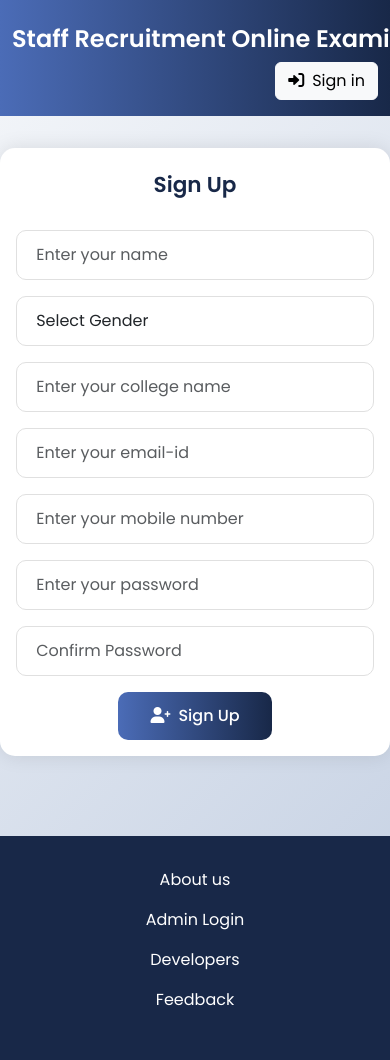
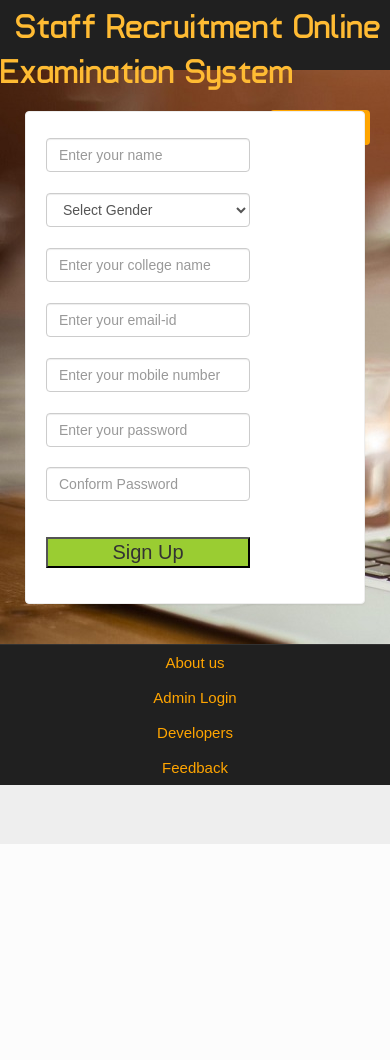
Before and after one commit to ShuaibuPassionateProgrammer/staff-recruitment-exam, a PHP site: page /index1.php in a window 390 px wide; the page is wider, and only the part inside the window is pictured. After the commit the page ends 844 px from the top of that part, so only its background shows below. Run offline with PHP 8.4, Linux system fonts and the light colour scheme.

Commit message:
Refactor index1.php to update HTML structure and improve styling. Changed doctype to XHTML, modified meta tags, and replaced Bootstrap and custom CSS links. Enhanced form validation logic and restructured the sign-in and sign-up sections for better user experience. Updated footer and modal components for consistency and improved accessibility.

```diff
--- a/index1.php
+++ b/index1.php
@@ -1,317 +1,247 @@
-<!DOCTYPE html>
-<html lang="en">
+<!DOCTYPE html PUBLIC "-//W3C//DTD XHTML 1.0 Transitional//EN" "http://www.w3.org/TR/xhtml1/DTD/xhtml1-transitional.dtd">
+<html xmlns="http://www.w3.org/1999/xhtml">
 <head>
-    <meta charset="UTF-8">
+<meta http-equiv="Content-Type" content="text/html; charset=iso-8859-1" />
 <meta name="viewport" content="width=device-width, initial-scale=1">
-    <title>Staff Recruitment Online Examination System</title>
-    <!-- Bootstrap 5 CSS -->
-    <link href="https://cdn.jsdelivr.net/npm/bootstrap@5.3.0/dist/css/bootstrap.min.css" rel="stylesheet">
-    <!-- Font Awesome -->
-    <link href="https://cdnjs.cloudflare.com/ajax/libs/font-awesome/6.0.0/css/all.min.css" rel="stylesheet">
-    <!-- Custom fonts -->
-    <link href="https://fonts.googleapis.com/css2?family=Poppins:wght@300;400;500;600;700&display=swap" rel="stylesheet">
-    <!-- Custom CSS -->
-    <style>
-        body {
-            font-family: 'Poppins', sans-serif;
-            background: linear-gradient(135deg, #f5f7fa 0%, #c3cfe2 100%);
-            min-height: 100vh;
-        }
-        .navbar {
-            background: linear-gradient(90deg, #4b6cb7 0%, #182848 100%);
-            padding: 1rem 0;
-        }
-        .navbar-brand {
-            color: white !important;
-            font-weight: 600;
-            font-size: 1.5rem;
-        }
-        .main-container {
-            padding: 2rem 0;
-        }
-        .card {
-            border: none;
-            border-radius: 15px;
-            box-shadow: 0 0 20px rgba(0,0,0,0.1);
-        }
-        .card-header {
-            background: transparent;
-            border-bottom: none;
-            padding: 1.5rem 1.5rem 0.5rem;
-        }
-        .form-control {
-            border-radius: 10px;
-            padding: 0.75rem 1.2rem;
-            border: 1px solid #e0e0e0;
-            margin-bottom: 1rem;
-        }
-        .form-control:focus {
-            box-shadow: 0 0 0 3px rgba(75, 108, 183, 0.1);
-            border-color: #4b6cb7;
-        }
-        .btn-primary {
-            background: linear-gradient(90deg, #4b6cb7 0%, #182848 100%);
-            border: none;
-            padding: 0.75rem 2rem;
-            border-radius: 10px;
-            font-weight: 500;
-            transition: all 0.3s ease;
-        }
-        .btn-primary:hover {
-            transform: translateY(-2px);
-            box-shadow: 0 5px 15px rgba(75, 108, 183, 0.3);
-        }
-        .footer {
-            background: #182848;
-            color: white;
-            padding: 2rem 0;
-            position: relative;
-            margin-top: 3rem;
-        }
-        .footer a {
-            color: white;
-            text-decoration: none;
-            transition: color 0.3s ease;
-        }
-        .footer a:hover {
-            color: #c3cfe2;
-        }
-        .modal-content {
-            border-radius: 15px;
-            border: none;
-        }
-        .modal-header {
-            border-bottom: none;
-            padding: 1.5rem;
-        }
-        .modal-body {
-            padding: 1.5rem;
-        }
-        .developer-card {
-            border-radius: 15px;
-            overflow: hidden;
-        }
-        .developer-img {
-            width: 150px;
-            height: 150px;
-            object-fit: cover;
-            border-radius: 50%;
-            margin: 1rem auto;
-            display: block;
-        }
-        .title1 {
-            color: #182848;
-            font-weight: 600;
-        }
-    </style>
 
+<title>Staff Recruitment Online Examination System </title>
+<link  rel="stylesheet" href="css/bootstrap.min.css"/>
+ <link  rel="stylesheet" href="css/bootstrap-theme.min.css"/>
+ <link rel="stylesheet" href="css/main.css">
+ <link  rel="stylesheet" href="css/font.css">
+ <script src="js/jquery.js" type="text/javascript"></script>
+
+  <script src="js/bootstrap.min.js"  type="text/javascript"></script>
+ 	<link href='http://fonts.googleapis.com/css?family=Roboto:400,700,300' rel='stylesheet' type='text/css'>
 <?php if(@$_GET['w'])
 {echo'<script>alert("'.@$_GET['w'].'");</script>';}
 ?>
+<script>
+function validateForm() {var y = document.forms["form"]["name"].value;	var letters = /^[A-Za-z]+$/;if (y == null || y == "") {alert("Name must be filled out.");return false;}var z =document.forms["form"]["college"].value;if (z == null || z == "") {alert("college must be filled out.");return false;}var x = document.forms["form"]["email"].value;var atpos = x.indexOf("@");
+var dotpos = x.lastIndexOf(".");if (atpos<1 || dotpos<atpos+2 || dotpos+2>=x.length) {alert("Not a valid e-mail address.");return false;}var a = document.forms["form"]["password"].value;if(a == null || a == ""){alert("Password must be filled out");return false;}if(a.length<5 || a.length>25){alert("Passwords must be 5 to 25 characters long.");return false;}
+var b = document.forms["form"]["cpassword"].value;if (a!=b){alert("Passwords must match.");return false;}}
+</script>
 
-    <script>
-    function validateForm() {
-        const name = document.forms["form"]["name"].value;
-        const college = document.forms["form"]["college"].value;
-        const email = document.forms["form"]["email"].value;
-        const password = document.forms["form"]["password"].value;
-        const cpassword = document.forms["form"]["cpassword"].value;
 
-        if (!name) {
-            alert("Name must be filled out.");
-            return false;
-        }
-        if (!college) {
-            alert("College must be filled out.");
-            return false;
-        }
-
-        const emailRegex = /^[^\s@]+@[^\s@]+\.[^\s@]+$/;
-        if (!emailRegex.test(email)) {
-            alert("Please enter a valid email address.");
-            return false;
-        }
-
-        if (!password) {
-            alert("Password must be filled out");
-            return false;
-        }
-        if (password.length < 5 || password.length > 25) {
-            alert("Passwords must be 5 to 25 characters long.");
-            return false;
-        }
-        if (password !== cpassword) {
-            alert("Passwords must match.");
-            return false;
-        }
-        return true;
-    }
-    </script>
 </head>
 
 <body>
-    <!-- Navbar -->
-    <nav class="navbar navbar-expand-lg navbar-dark">
-        <div class="container">
-            <span class="navbar-brand">Staff Recruitment Online Examination System</span>
-            <button class="btn btn-light ms-auto" data-bs-toggle="modal" data-bs-target="#myModal">
-                <i class="fas fa-sign-in-alt me-2"></i>Sign in
-            </button>
+<div class="header">
+<div class="row">
+<div class="col-lg-6">
+<span class="logo">Staff Recruitment Online Examination System</span></div>
+<div class="col-md-2 col-md-offset-4">
+<a href="#" class="pull-right btn sub1" data-toggle="modal" data-target="#myModal"><span class="glyphicon glyphicon-log-in" aria-hidden="true"></span>&nbsp;<span class="title1"><b>Signin</b></span></a></div>
+<!--sign in modal start-->
+<div class="modal fade" id="myModal">
+  <div class="modal-dialog">
+    <div class="modal-content title1">
+      <div class="modal-header">
+        <button type="button" class="close" data-dismiss="modal" aria-label="Close"><span aria-hidden="true">&times;</span></button>
+        <h4 class="modal-title title1"><span style="color:orange">Log In</span></h4>
       </div>
-    </nav>
+      <div class="modal-body">
+        <form class="form-horizontal" action="login.php?q=index.php" method="POST">
+<fieldset>
 
-    <!-- Main Content -->
-    <div class="container main-container">
-        <div class="row justify-content-end">
+
+<!-- Text input-->
+<div class="form-group">
+  <label class="col-md-3 control-label" for="email"></label>
   <div class="col-md-6">
-                <div class="card">
-                    <div class="card-header">
-                        <h4 class="title1 text-center">Sign Up</h4>
-                    </div>
-                    <div class="card-body">
-                        <form class="form-horizontal" name="form" action="sign.php?q=account.php" onSubmit="return validateForm()" method="POST">
-                            <div class="mb-3">
-                                <input id="name" name="name" placeholder="Enter your name" class="form-control" type="text">
-                            </div>
+  <input id="email" name="email" placeholder="Enter your email-id" class="form-control input-md" type="email">
 
-                            <div class="mb-3">
-                                <select id="gender" name="gender" class="form-control">
-                                    <option value="">Select Gender</option>
-                                    <option value="M">Male</option>
-                                    <option value="F">Female</option>
-                                </select>
-                            </div>
-
-                            <div class="mb-3">
-                                <input id="college" name="college" placeholder="Enter your college name" class="form-control" type="text">
-                            </div>
-
-                            <div class="mb-3">
-                                <input id="email" name="email" placeholder="Enter your email-id" class="form-control" type="email">
-                            </div>
-
-                            <div class="mb-3">
-                                <input id="mob" name="mob" placeholder="Enter your mobile number" class="form-control" type="number">
-                            </div>
-
-                            <div class="mb-3">
-                                <input id="password" name="password" placeholder="Enter your password" class="form-control" type="password">
-                            </div>
-
-                            <div class="mb-3">
-                                <input id="cpassword" name="cpassword" placeholder="Confirm Password" class="form-control" type="password">
-                            </div>
-
-                            <?php if(@$_GET['q7'])
-                            { echo'<p class="text-danger mb-3">'.@$_GET['q7'].'</p>';}?>
-
-                            <div class="text-center">
-                                <button type="submit" class="btn btn-primary">
-                                    <i class="fas fa-user-plus me-2"></i>Sign Up
-                                </button>
-                            </div>
-                        </form>
-                    </div>
-                </div>
-            </div>
   </div>
 </div>
 
-    <!-- Footer -->
-    <footer class="footer">
-        <div class="container">
-            <div class="row text-center">
-                <div class="col-md-3 mb-3">
+
+<!-- Password input-->
+<div class="form-group">
+  <label class="col-md-3 control-label" for="password"></label>
+  <div class="col-md-6">
+    <input id="password" name="password" placeholder="Enter your Password" class="form-control input-md" type="password">
+
+  </div>
+</div>
+
+      </div>
+      <div class="modal-footer">
+        <button type="button" class="btn btn-default" data-dismiss="modal">Close</button>
+        <button type="submit" class="btn btn-primary" name="user">Log in</button>
+		</fieldset>
+</form>
+      </div>
+    </div><!-- /.modal-content -->
+  </div><!-- /.modal-dialog -->
+</div><!-- /.modal -->
+<!--sign in modal closed-->
+
+</div><!--header row closed-->
+</div>
+
+<div class="bg1">
+<div class="row">
+
+<div class="col-md-7"></div>
+<div class="col-md-4 panel">
+<!-- sign in form begins -->
+  <form class="form-horizontal" name="form" action="sign.php?q=account.php" onSubmit="return validateForm()" method="POST">
+<fieldset>
+
+
+<!-- Text input-->
+<div class="form-group">
+  <label class="col-md-12 control-label" for="name"></label>
+  <div class="col-md-12">
+  <input id="name" name="name" placeholder="Enter your name" class="form-control input-md" type="text">
+
+  </div>
+</div>
+
+<!-- Text input-->
+<div class="form-group">
+  <label class="col-md-12 control-label" for="gender"></label>
+  <div class="col-md-12">
+    <select id="gender" name="gender" placeholder="Enter your gender" class="form-control input-md" >
+   <option value="Male">Select Gender</option>
+  <option value="M">Male</option>
+  <option value="F">Female</option> </select>
+  </div>
+</div>
+
+<!-- Text input-->
+<div class="form-group">
+  <label class="col-md-12 control-label" for="name"></label>
+  <div class="col-md-12">
+  <input id="college" name="college" placeholder="Enter your college name" class="form-control input-md" type="text">
+
+  </div>
+</div>
+
+
+<!-- Text input-->
+<div class="form-group">
+  <label class="col-md-12 control-label title1" for="email"></label>
+  <div class="col-md-12">
+    <input id="email" name="email" placeholder="Enter your email-id" class="form-control input-md" type="email">
+
+  </div>
+</div>
+
+<!-- Text input-->
+<div class="form-group">
+  <label class="col-md-12 control-label" for="mob"></label>
+  <div class="col-md-12">
+  <input id="mob" name="mob" placeholder="Enter your mobile number" class="form-control input-md" type="number">
+
+  </div>
+</div>
+
+
+<!-- Text input-->
+<div class="form-group">
+  <label class="col-md-12 control-label" for="password"></label>
+  <div class="col-md-12">
+    <input id="password" name="password" placeholder="Enter your password" class="form-control input-md" type="password">
+
+  </div>
+</div>
+
+<div class="form-group">
+  <label class="col-md-12control-label" for="cpassword"></label>
+  <div class="col-md-12">
+    <input id="cpassword" name="cpassword" placeholder="Conform Password" class="form-control input-md" type="password">
+
+  </div>
+</div>
+<?php if(@$_GET['q7'])
+{ echo'<p style="color:red;font-size:15px;">'.@$_GET['q7'];}?>
+<!-- Button -->
+<div class="form-group">
+  <label class="col-md-12 control-label" for=""></label>
+  <div class="col-md-12">
+    <input  type="submit" class="sub" value="Sign Up" class="btn btn-success"/>
+  </div>
+</div>
+
+</fieldset>
+</form>
+</div><!--col-md-6 end-->
+</div></div>
+</div><!--container end-->
+
+<!--Footer start-->
+<div class="row footer">
+<div class="col-md-3 box">
 <a href="#" target="_blank">About us</a>
 </div>
-                <div class="col-md-3 mb-3">
-                    <a href="#" data-bs-toggle="modal" data-bs-target="#login">Admin Login</a>
+<div class="col-md-3 box">
+<a href="#" data-toggle="modal" data-target="#login">Admin Login</a></div>
+<div class="col-md-3 box">
+<a href="#" data-toggle="modal" data-target="#developers">Developers</a>
 </div>
-                <div class="col-md-3 mb-3">
-                    <a href="#" data-bs-toggle="modal" data-bs-target="#developers">Developers</a>
-                </div>
-                <div class="col-md-3 mb-3">
-                    <a href="feedback.php" target="_blank">Feedback</a>
-                </div>
-            </div>
-        </div>
-    </footer>
-
-    <!-- Sign In Modal -->
-    <div class="modal fade" id="myModal" tabindex="-1">
+<div class="col-md-3 box">
+<a href="feedback.php" target="_blank">Feedback</a></div></div>
+<!-- Modal For Developers-->
+<div class="modal fade title1" id="developers">
   <div class="modal-dialog">
     <div class="modal-content">
       <div class="modal-header">
-                    <h5 class="modal-title title1">Sign In</h5>
-                    <button type="button" class="btn-close" data-bs-dismiss="modal"></button>
-                </div>
-                <div class="modal-body">
-                    <form class="form-horizontal" action="login.php?q=index.php" method="POST">
-                        <div class="mb-3">
-                            <input id="email" name="email" placeholder="Enter your email-id" class="form-control" type="email">
-                        </div>
-                        <div class="mb-3">
-                            <input id="password" name="password" placeholder="Enter your Password" class="form-control" type="password">
-                        </div>
-                        <div class="text-end">
-                            <button type="button" class="btn btn-secondary me-2" data-bs-dismiss="modal">Close</button>
-                            <button type="submit" class="btn btn-primary" name="user">Log in</button>
-                        </div>
-                    </form>
-                </div>
-            </div>
-        </div>
+        <button type="button" class="close" data-dismiss="modal"><span aria-hidden="true">&times;</span><span class="sr-only">Close</span></button>
+        <h4 class="modal-title" style="font-family:'typo' "><span style="color:orange">Developers</span></h4>
       </div>
 
-    <!-- Developers Modal -->
-    <div class="modal fade" id="developers" tabindex="-1">
+      <div class="modal-body">
+        <p>
+		<div class="row">
+		<div class="col-md-4">
+		 <img src="image/logo.jpg" width=200 height=200 alt="" class="img-rounded">
+		 </div>
+		 <div class="col-md-5" style="margin-left:10px">
+		<a href="logo-DGT.jpg" style="color:#202020; font-family:'typo' ; font-size:18px" title="Find on Facebook">Name: Yunusa Habu </a>
+		<h4 style="color:#202020; font-family:'typo' ;font-size:16px" class="title1">Tel: 09066371373</h4>
+		<h4 style="font-family:'typo' ">Email: yunusahabu2207@gmail.com</h4>
+		<h4 style="font-family:'typo' ">Ocupation: Student</h4></div></div>
+		</p>
+      </div>
+
+    </div><!-- /.modal-content -->
+  </div><!-- /.modal-dialog -->
+</div><!-- /.modal -->
+
+<!--Modal for admin login-->
+	 <div class="modal fade" id="login">
   <div class="modal-dialog">
     <div class="modal-content">
       <div class="modal-header">
-                    <h5 class="modal-title title1">Developers</h5>
-                    <button type="button" class="btn-close" data-bs-dismiss="modal"></button>
+        <button type="button" class="close" data-dismiss="modal"><span aria-hidden="true">&times;</span><span class="sr-only">Close</span></button>
+        <h4 class="modal-title"><span style="color:orange;font-family:'typo' ">LOGIN</span></h4>
       </div>
-                <div class="modal-body">
-                    <div class="text-center">
-                        <img src="image/logo.jpg" class="developer-img" alt="Developer">
-                        <h5 class="mt-3">Yunusa Habu</h5>
-                        <p class="mb-1"><i class="fas fa-phone me-2"></i>09066371373</p>
-                        <p class="mb-1"><i class="fas fa-envelope me-2"></i>yunusahabu2207@gmail.com</p>
-                        <p class="mb-0"><i class="fas fa-user-graduate me-2"></i>Student</p>
+      <div class="modal-body title1">
+<div class="row">
+<div class="col-md-3"></div>
+<div class="col-md-6">
+<form role="form" method="post" action="admin.php?q=index.php">
+<div class="form-group">
+<input type="text" name="uname" maxlength="31"  placeholder="Admin user id" class="form-control"/>
 </div>
+<div class="form-group">
+<input type="password" name="password" maxlength="23" placeholder="Password" class="form-control"/>
 </div>
-            </div>
-        </div>
-    </div>
-
-    <!-- Admin Login Modal -->
-    <div class="modal fade" id="login" tabindex="-1">
-        <div class="modal-dialog">
-            <div class="modal-content">
-                <div class="modal-header">
-                    <h5 class="modal-title title1">Admin Login</h5>
-                    <button type="button" class="btn-close" data-bs-dismiss="modal"></button>
-                </div>
-                <div class="modal-body">
-                    <form role="form" method="post" action="admin.php?q=index.php">
-                        <div class="mb-3">
-                            <input type="text" name="uname" maxlength="31" placeholder="Admin user id" class="form-control">
-                        </div>
-                        <div class="mb-3">
-                            <input type="password" name="password" maxlength="23" placeholder="Password" class="form-control">
-                        </div>
-                        <div class="text-center">
-                            <button type="submit" name="login" class="btn btn-primary">
-                                <i class="fas fa-sign-in-alt me-2"></i>Login
-                            </button>
+<div class="form-group" align="center">
+<input type="submit" name="login" value="Login" class="btn btn-secondary" />
 </div>
 </form>
+</div><div class="col-md-3"></div></div>
       </div>
-            </div>
-        </div>
-    </div>
+      <!--<div class="modal-footer">
+        <button type="button" class="btn btn-default" data-dismiss="modal">Close</button>
+      </div>-->
+    </div><!-- /.modal-content -->
+  </div><!-- /.modal-dialog -->
+</div><!-- /.modal -->
+<!--footer end-->
 
-    <!-- Bootstrap 5 JS Bundle with Popper -->
-    <script src="https://cdn.jsdelivr.net/npm/bootstrap@5.3.0/dist/js/bootstrap.bundle.min.js"></script>
+
 </body>
 </html>
```
Lines whose indentation alone changed are shown as unchanged.
